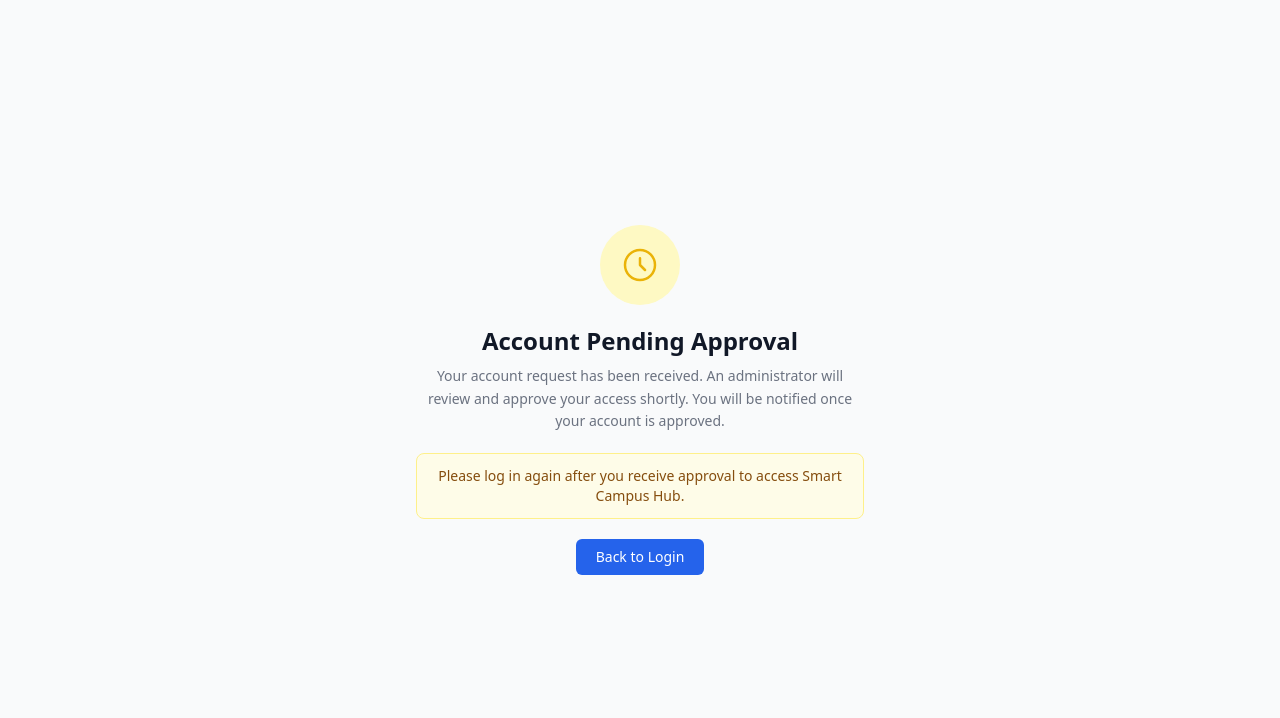
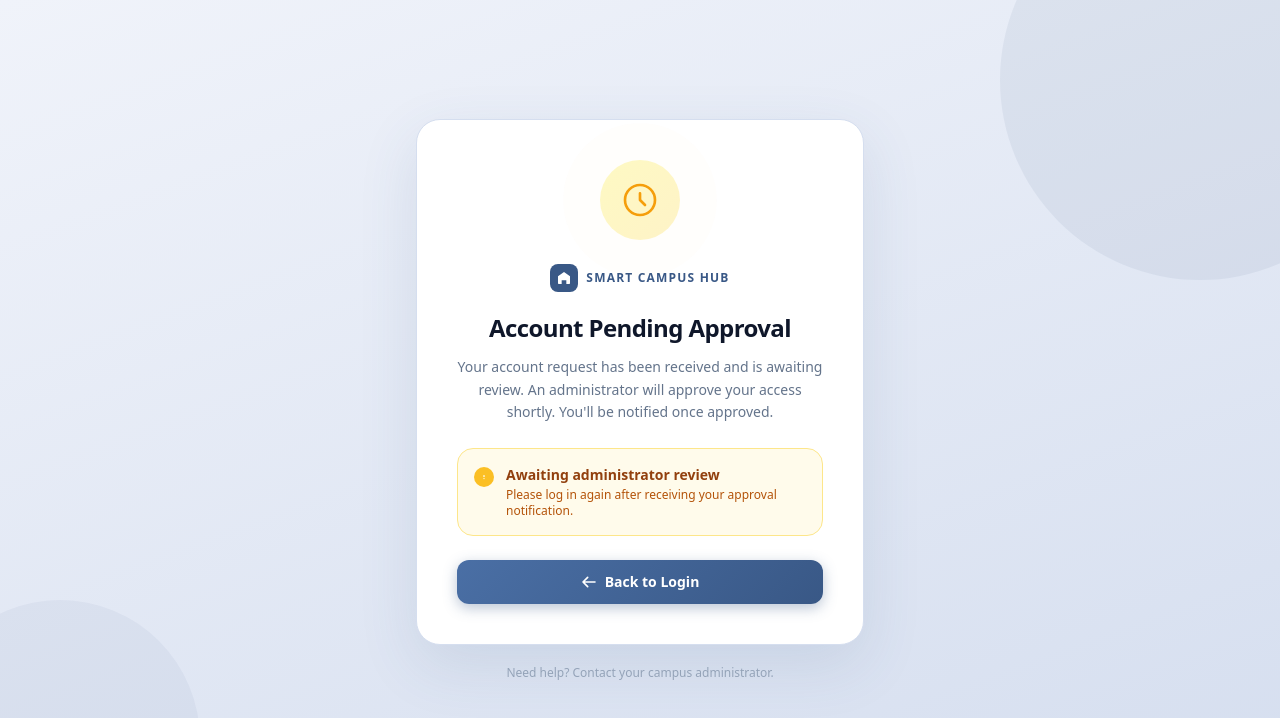
Before and after one commit to SandeepaGunathilaka/it3030-paf-2026-smart-campus-group-Y3S1-WD-106, a React (Vite) app in the folder frontend/: page /pending in a window 1280 px wide. Shown: the top 718 px of the page. Built offline with nearby package versions, Linux system fonts and the light colour scheme.

Commit message:
update pages

```diff
--- a/frontend/src/pages/OauthAdmin/NotFoundPage.jsx
+++ b/frontend/src/pages/OauthAdmin/NotFoundPage.jsx
@@ -2,14 +2,70 @@
 
 export default function NotFoundPage() {
   return (
-    <div className="min-h-screen bg-gray-50 flex flex-col items-center justify-center p-4">
-      <div className="text-center">
-        <h1 className="text-9xl font-bold text-blue-200">404</h1>
-        <h2 className="text-2xl font-bold text-gray-900 mt-4">Page Not Found</h2>
-        <p className="text-gray-500 mt-2">The page you're looking for doesn't exist.</p>
-        <Link to="/dashboard" className="btn-primary mt-6 inline-block">
-          Go to Dashboard
-        </Link>
+    <div
+      className="min-h-screen flex flex-col items-center justify-center p-8"
+      style={{ background: 'linear-gradient(160deg, #F0F3FA 0%, #D5DEEF 100%)' }}
+    >
+      {/* Decorative */}
+      <div style={{ position: 'fixed', top: -100, right: -100, width: 360, height: 360, borderRadius: '50%', background: 'rgba(57,88,134,0.07)', pointerEvents: 'none' }} />
+      <div style={{ position: 'fixed', bottom: -80, left: -60, width: 260, height: 260, borderRadius: '50%', background: 'rgba(57,88,134,0.05)', pointerEvents: 'none' }} />
+
+      <div className="relative text-center max-w-md fade-up">
+        {/* Giant 404 */}
+        <div className="relative mb-4">
+          <span
+            className="block text-[130px] font-black leading-none select-none"
+            style={{ color: 'transparent', WebkitTextStroke: '2px #B1C9EF', letterSpacing: '-6px' }}
+          >
+            404
+          </span>
+          <div
+            className="absolute inset-0 flex items-center justify-center"
+          >
+            <div
+              className="w-24 h-24 rounded-3xl flex items-center justify-center"
+              style={{ background: 'linear-gradient(135deg, #4A6FA5, #2D4A73)', boxShadow: '0 12px 36px rgba(57,88,134,0.38)' }}
+            >
+              <svg className="w-12 h-12 text-white" fill="none" viewBox="0 0 24 24" stroke="currentColor">
+                <path strokeLinecap="round" strokeLinejoin="round" strokeWidth={1.5}
+                  d="M9.172 16.172a4 4 0 015.656 0M9 10h.01M15 10h.01M21 12a9 9 0 11-18 0 9 9 0 0118 0z" />
+              </svg>
+            </div>
+          </div>
+        </div>
+
+        <h2 className="text-2xl font-extrabold text-[#0F172A] mb-3 tracking-tight">Page Not Found</h2>
+        <p className="text-[#64748B] text-sm leading-relaxed mb-8">
+          The page you&apos;re looking for doesn&apos;t exist or has been moved.
+          Let&apos;s get you back on track.
+        </p>
+
+        <div className="flex flex-col sm:flex-row gap-3 justify-center">
+          <Link
+            to="/dashboard"
+            className="inline-flex items-center justify-center gap-2 px-6 py-3 rounded-xl text-sm font-bold text-white transition-all duration-200"
+            style={{
+              background: 'linear-gradient(135deg, #4A6FA5, #395886)',
+              boxShadow: '0 4px 14px rgba(57,88,134,0.35)',
+            }}
+          >
+            <svg className="w-4 h-4" fill="none" viewBox="0 0 24 24" stroke="currentColor">
+              <path strokeLinecap="round" strokeLinejoin="round" strokeWidth={2.5}
+                d="M3 12l2-2m0 0l7-7 7 7M5 10v10a1 1 0 001 1h3m10-11l2 2m-2-2v10a1 1 0 01-1 1h-3m-6 0a1 1 0 001-1v-4a1 1 0 011-1h2a1 1 0 011 1v4a1 1 0 001 1m-6 0h6" />
+            </svg>
+            Go to Dashboard
+          </Link>
+          <button
+            onClick={() => window.history.back()}
+            className="inline-flex items-center justify-center gap-2 px-6 py-3 rounded-xl text-sm font-bold text-[#395886] transition-all duration-200"
+            style={{ background: 'white', border: '2px solid #D5DEEF' }}
+          >
+            <svg className="w-4 h-4" fill="none" viewBox="0 0 24 24" stroke="currentColor">
+              <path strokeLinecap="round" strokeLinejoin="round" strokeWidth={2.5} d="M10 19l-7-7m0 0l7-7m-7 7h18" />
+            </svg>
+            Go Back
+          </button>
+        </div>
       </div>
     </div>
   )
--- a/frontend/src/pages/OauthAdmin/PendingPage.jsx
+++ b/frontend/src/pages/OauthAdmin/PendingPage.jsx
@@ -1,26 +1,100 @@
 export default function PendingPage() {
   return (
-    <div className="min-h-screen bg-gray-50 flex items-center justify-center px-4">
-      <div className="max-w-md w-full text-center space-y-5">
-        <div className="mx-auto h-20 w-20 rounded-full bg-yellow-100 flex items-center justify-center">
-          <svg className="h-10 w-10 text-yellow-500" fill="none" viewBox="0 0 24 24" stroke="currentColor">
-            <path strokeLinecap="round" strokeLinejoin="round" strokeWidth={1.5} d="M12 8v4l3 3m6-3a9 9 0 11-18 0 9 9 0 0118 0z" />
+    <div
+      className="min-h-screen flex items-center justify-center px-4"
+      style={{ background: 'linear-gradient(160deg, #F0F3FA 0%, #D5DEEF 100%)' }}
+    >
+      {/* Decorative backdrop */}
+      <div style={{ position: 'fixed', top: -120, right: -120, width: 400, height: 400, borderRadius: '50%', background: 'rgba(57,88,134,0.07)', pointerEvents: 'none' }} />
+      <div style={{ position: 'fixed', bottom: -80, left: -80, width: 280, height: 280, borderRadius: '50%', background: 'rgba(57,88,134,0.05)', pointerEvents: 'none' }} />
+
+      <div className="relative w-full max-w-md fade-up">
+        {/* Card */}
+        <div
+          className="bg-white rounded-3xl p-10 text-center"
+          style={{ boxShadow: '0 20px 60px rgba(57,88,134,0.12)', border: '1.5px solid #D5DEEF' }}
+        >
+          {/* Icon ring */}
+          <div className="mx-auto mb-6 relative w-20 h-20">
+            <div
+              className="absolute inset-0 rounded-full animate-ping opacity-20"
+              style={{ background: '#F59E0B' }}
+            />
+            <div
+              className="relative w-20 h-20 rounded-full flex items-center justify-center"
+              style={{ background: 'linear-gradient(135deg, #FEF9C3, #FEF3C7)' }}
+            >
+              <svg className="h-10 w-10 text-amber-500" fill="none" viewBox="0 0 24 24" stroke="currentColor">
+                <path strokeLinecap="round" strokeLinejoin="round" strokeWidth={1.6}
+                  d="M12 8v4l3 3m6-3a9 9 0 11-18 0 9 9 0 0118 0z" />
+              </svg>
+            </div>
+          </div>
+
+          {/* Brand mark */}
+          <div className="flex items-center justify-center gap-2 mb-5">
+            <div
+              className="w-7 h-7 rounded-lg flex items-center justify-center"
+              style={{ background: '#395886' }}
+            >
+              <svg width="16" height="16" viewBox="0 0 24 24" fill="white">
+                <path d="M12 3L3 9.5V20C3 20.6 3.4 21 4 21H8.5V15.5H15.5V21H20C20.6 21 21 20.6 21 20V9.5L12 3Z" />
+              </svg>
+            </div>
+            <span className="text-xs font-bold text-[#395886] tracking-widest uppercase">Smart Campus Hub</span>
+          </div>
+
+          <h1 className="text-2xl font-extrabold text-[#0F172A] mb-3 tracking-tight">
+            Account Pending Approval
+          </h1>
+          <p className="text-[#64748B] text-sm leading-relaxed mb-6">
+            Your account request has been received and is awaiting review.
+            An administrator will approve your access shortly.
+            You&apos;ll be notified once approved.
+          </p>
+
+          {/* Status steps */}
+          <div
+            className="rounded-2xl p-4 mb-6 text-left"
+            style={{ background: '#FFFBEB', border: '1.5px solid #FDE68A' }}
+          >
+            <div className="flex items-start gap-3">
+              <div className="w-5 h-5 rounded-full bg-amber-400 flex items-center justify-center flex-shrink-0 mt-0.5">
+                <svg className="w-3 h-3 text-white" fill="none" viewBox="0 0 24 24" stroke="currentColor">
+                  <path strokeLinecap="round" strokeLinejoin="round" strokeWidth={2.5} d="M12 9v2m0 4h.01" />
                 </svg>
               </div>
               <div>
-          <h1 className="text-2xl font-bold text-gray-900">Account Pending Approval</h1>
-          <p className="mt-2 text-gray-500 text-sm leading-relaxed">
-            Your account request has been received. An administrator will review and approve your access shortly.
-            You will be notified once your account is approved.
+                <p className="text-sm font-bold text-amber-800">Awaiting administrator review</p>
+                <p className="text-xs text-amber-700 mt-0.5">
+                  Please log in again after receiving your approval notification.
                 </p>
               </div>
-        <div className="bg-yellow-50 border border-yellow-200 rounded-lg px-4 py-3 text-sm text-yellow-800">
-          Please log in again after you receive approval to access Smart Campus Hub.
             </div>
-        <a href="/login" className="inline-block px-5 py-2 bg-blue-600 text-white text-sm font-medium rounded-md hover:bg-blue-700 transition-colors">
+          </div>
+
+          <div className="flex gap-3">
+            <a
+              href="/login"
+              className="flex-1 inline-flex items-center justify-center gap-2 py-3 px-4 rounded-xl text-sm font-bold transition-all duration-200"
+              style={{
+                background: 'linear-gradient(135deg, #4A6FA5, #395886)',
+                color: 'white',
+                boxShadow: '0 4px 14px rgba(57,88,134,0.35)',
+              }}
+            >
+              <svg className="w-4 h-4" fill="none" viewBox="0 0 24 24" stroke="currentColor">
+                <path strokeLinecap="round" strokeLinejoin="round" strokeWidth={2.5} d="M10 19l-7-7m0 0l7-7m-7 7h18" />
+              </svg>
               Back to Login
             </a>
           </div>
         </div>
+
+        <p className="text-center text-xs text-[#94A3B8] mt-5">
+          Need help? Contact your campus administrator.
+        </p>
+      </div>
+    </div>
   )
 }
--- a/frontend/src/pages/OauthAdmin/RejectedPage.jsx
+++ b/frontend/src/pages/OauthAdmin/RejectedPage.jsx
@@ -1,22 +1,84 @@
 export default function RejectedPage() {
   return (
-    <div className="min-h-screen bg-gray-50 flex items-center justify-center px-4">
-      <div className="max-w-md w-full text-center space-y-5">
-        <div className="mx-auto h-20 w-20 rounded-full bg-red-100 flex items-center justify-center">
+    <div
+      className="min-h-screen flex items-center justify-center px-4"
+      style={{ background: 'linear-gradient(160deg, #F0F3FA 0%, #D5DEEF 100%)' }}
+    >
+      {/* Decorative backdrop */}
+      <div style={{ position: 'fixed', top: -120, right: -120, width: 400, height: 400, borderRadius: '50%', background: 'rgba(220,38,38,0.06)', pointerEvents: 'none' }} />
+      <div style={{ position: 'fixed', bottom: -80, left: -80, width: 280, height: 280, borderRadius: '50%', background: 'rgba(57,88,134,0.05)', pointerEvents: 'none' }} />
+
+      <div className="relative w-full max-w-md fade-up">
+        <div
+          className="bg-white rounded-3xl p-10 text-center"
+          style={{ boxShadow: '0 20px 60px rgba(220,38,38,0.10)', border: '1.5px solid #FEE2E2' }}
+        >
+          {/* Icon */}
+          <div className="mx-auto mb-6 w-20 h-20 rounded-full flex items-center justify-center"
+            style={{ background: 'linear-gradient(135deg, #FEF2F2, #FFE4E6)' }}>
             <svg className="h-10 w-10 text-red-500" fill="none" viewBox="0 0 24 24" stroke="currentColor">
-            <path strokeLinecap="round" strokeLinejoin="round" strokeWidth={1.5} d="M10 14l2-2m0 0l2-2m-2 2l-2-2m2 2l2 2m7-2a9 9 0 11-18 0 9 9 0 0118 0z" />
+              <path strokeLinecap="round" strokeLinejoin="round" strokeWidth={1.6}
+                d="M10 14l2-2m0 0l2-2m-2 2l-2-2m2 2l2 2m7-2a9 9 0 11-18 0 9 9 0 0118 0z" />
+            </svg>
+          </div>
+
+          {/* Brand mark */}
+          <div className="flex items-center justify-center gap-2 mb-5">
+            <div className="w-7 h-7 rounded-lg flex items-center justify-center" style={{ background: '#395886' }}>
+              <svg width="16" height="16" viewBox="0 0 24 24" fill="white">
+                <path d="M12 3L3 9.5V20C3 20.6 3.4 21 4 21H8.5V15.5H15.5V21H20C20.6 21 21 20.6 21 20V9.5L12 3Z" />
+              </svg>
+            </div>
+            <span className="text-xs font-bold text-[#395886] tracking-widest uppercase">Smart Campus Hub</span>
+          </div>
+
+          <h1 className="text-2xl font-extrabold text-[#0F172A] mb-3 tracking-tight">
+            Access Request Rejected
+          </h1>
+          <p className="text-[#64748B] text-sm leading-relaxed mb-6">
+            Unfortunately, your account request was not approved at this time.
+            If you believe this is an error, please reach out to your campus administrator for assistance.
+          </p>
+
+          {/* Info box */}
+          <div
+            className="rounded-2xl p-4 mb-6 text-left"
+            style={{ background: '#FEF2F2', border: '1.5px solid #FECACA' }}
+          >
+            <div className="flex items-start gap-3">
+              <div className="w-5 h-5 rounded-full bg-red-400 flex items-center justify-center flex-shrink-0 mt-0.5">
+                <svg className="w-3 h-3 text-white" fill="none" viewBox="0 0 24 24" stroke="currentColor">
+                  <path strokeLinecap="round" strokeLinejoin="round" strokeWidth={2.5} d="M6 18L18 6M6 6l12 12" />
                 </svg>
               </div>
               <div>
-          <h1 className="text-2xl font-bold text-gray-900">Account Request Rejected</h1>
-          <p className="mt-2 text-gray-500 text-sm leading-relaxed">
-            Unfortunately your account request was not approved. If you believe this is a mistake,
-            please contact your campus administrator for assistance.
+                <p className="text-sm font-bold text-red-800">Request not approved</p>
+                <p className="text-xs text-red-700 mt-0.5">
+                  Contact your campus IT department or administration office for next steps.
                 </p>
               </div>
-        <a href="/login" className="inline-block px-5 py-2 bg-gray-600 text-white text-sm font-medium rounded-md hover:bg-gray-700 transition-colors">
+            </div>
+          </div>
+
+          <a
+            href="/login"
+            className="inline-flex items-center justify-center gap-2 w-full py-3 px-4 rounded-xl text-sm font-bold transition-all duration-200"
+            style={{
+              background: 'linear-gradient(135deg, #4A6FA5, #395886)',
+              color: 'white',
+              boxShadow: '0 4px 14px rgba(57,88,134,0.35)',
+            }}
+          >
+            <svg className="w-4 h-4" fill="none" viewBox="0 0 24 24" stroke="currentColor">
+              <path strokeLinecap="round" strokeLinejoin="round" strokeWidth={2.5} d="M10 19l-7-7m0 0l7-7m-7 7h18" />
+            </svg>
             Back to Login
           </a>
+        </div>
+
+        <p className="text-center text-xs text-[#94A3B8] mt-5">
+          Smart Campus Hub · University Operations Platform
+        </p>
       </div>
     </div>
   )
```
Lines whose indentation alone changed are shown as unchanged.
